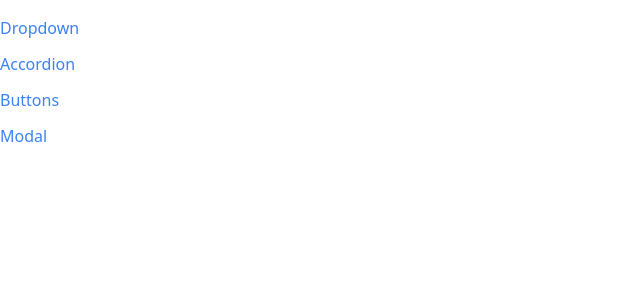
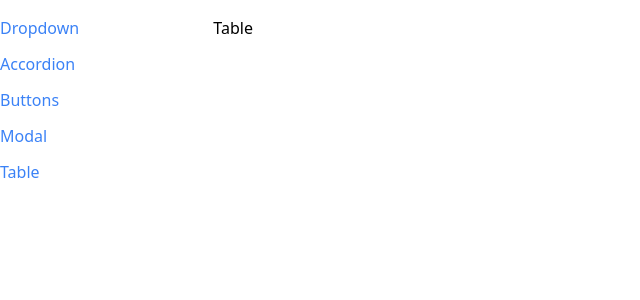
Before and after one commit to thebasedtaka/re-zero, a React (Create React App) app: page /table in a window 1280 px wide. Shown: the top 300 px of the page, without its empty margins (0-640 px from the left). Built offline with nearby package versions, Linux system fonts and the light colour scheme.

Commit message:
modalupdate

```diff
--- a/src/App.js
+++ b/src/App.js
@@ -4,6 +4,7 @@ import AccordionPage from "./pages/AccordionPage";
 import DropdownPage from "./pages/DropdownPage";
 import ButtonPage from "./pages/ButtonPage";
 import ModalPage from "./pages/ModalPage";
+import TablePage from "./pages/TablePage";
 
 function App() {
   return (
@@ -23,6 +24,9 @@ function App() {
         </Route>
         <Route path="/modal">
           <ModalPage />
+        </Route>{" "}
+        <Route path="/table">
+          <TablePage />
         </Route>
       </div>
     </div>
--- a/src/components/Sidebar.js
+++ b/src/components/Sidebar.js
@@ -6,6 +6,7 @@ function Sidebar() {
     { label: "Accordion", path: "/accordion" },
     { label: "Buttons", path: "/buttons" },
     { label: "Modal", path: "/modal" },
+    { label: "Table", path: "/Table" },
   ];
 
   const renderedLinks = links.map((link) => {
--- /dev/null
+++ b/src/components/Table.js
@@ -0,0 +1,5 @@
+function Table() {
+  return <div>Table</div>;
+}
+
+export default Table;
--- /dev/null
+++ b/src/pages/TablePage.js
@@ -0,0 +1,17 @@
+import Table from "../components/Table";
+
+function TablePage() {
+  const data = [
+    { name: "Orange", color: "bg-orange-500", score: 5 },
+    { name: "Apple", color: "bg-red-500", score: 3 },
+    { name: "Bananna", color: "bg-yellow-500", score: 1 },
+    { name: "Lime", color: "bg-green-500", score: 4 },
+  ];
+  return (
+    <div>
+      <Table />
+    </div>
+  );
+}
+
+export default TablePage;
```
